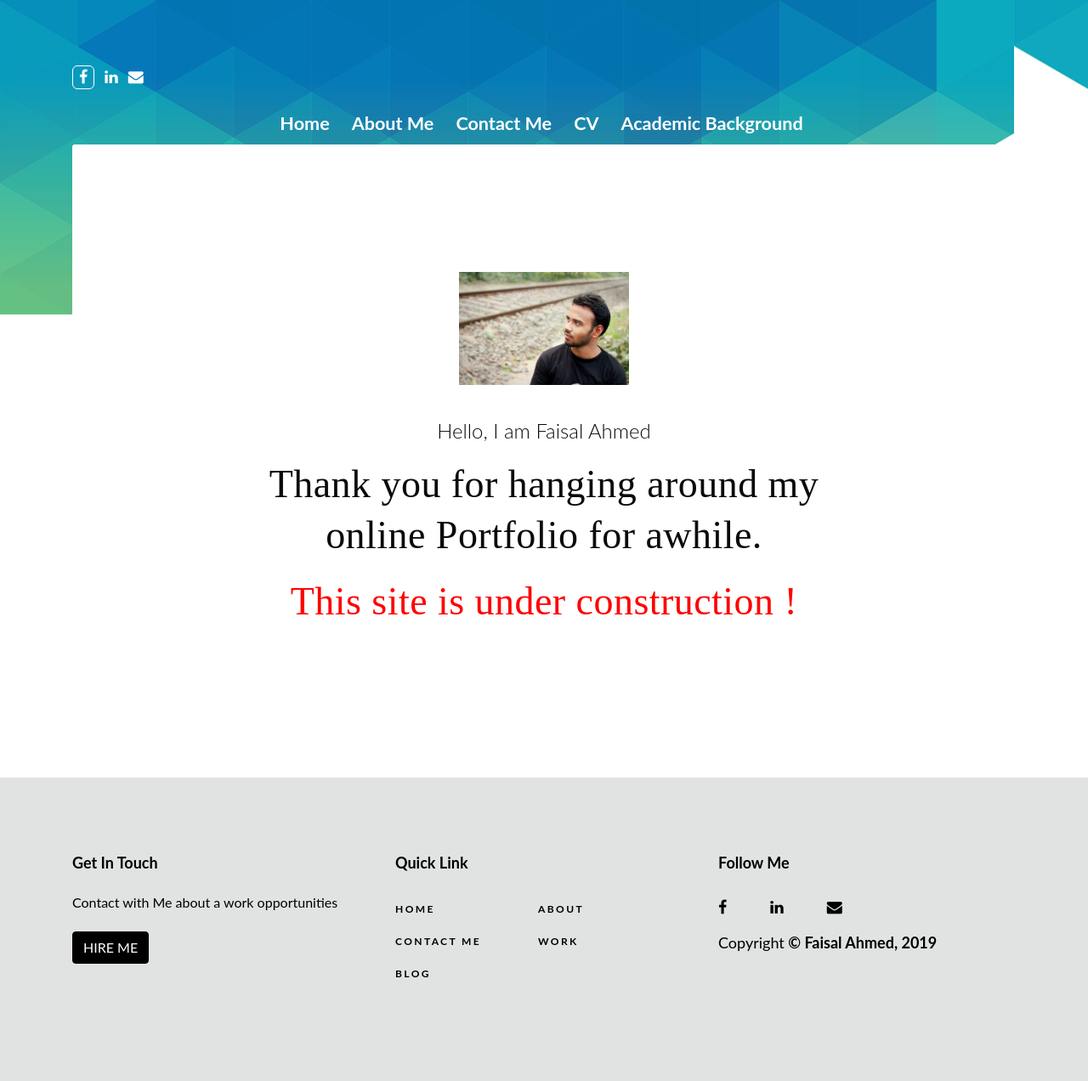
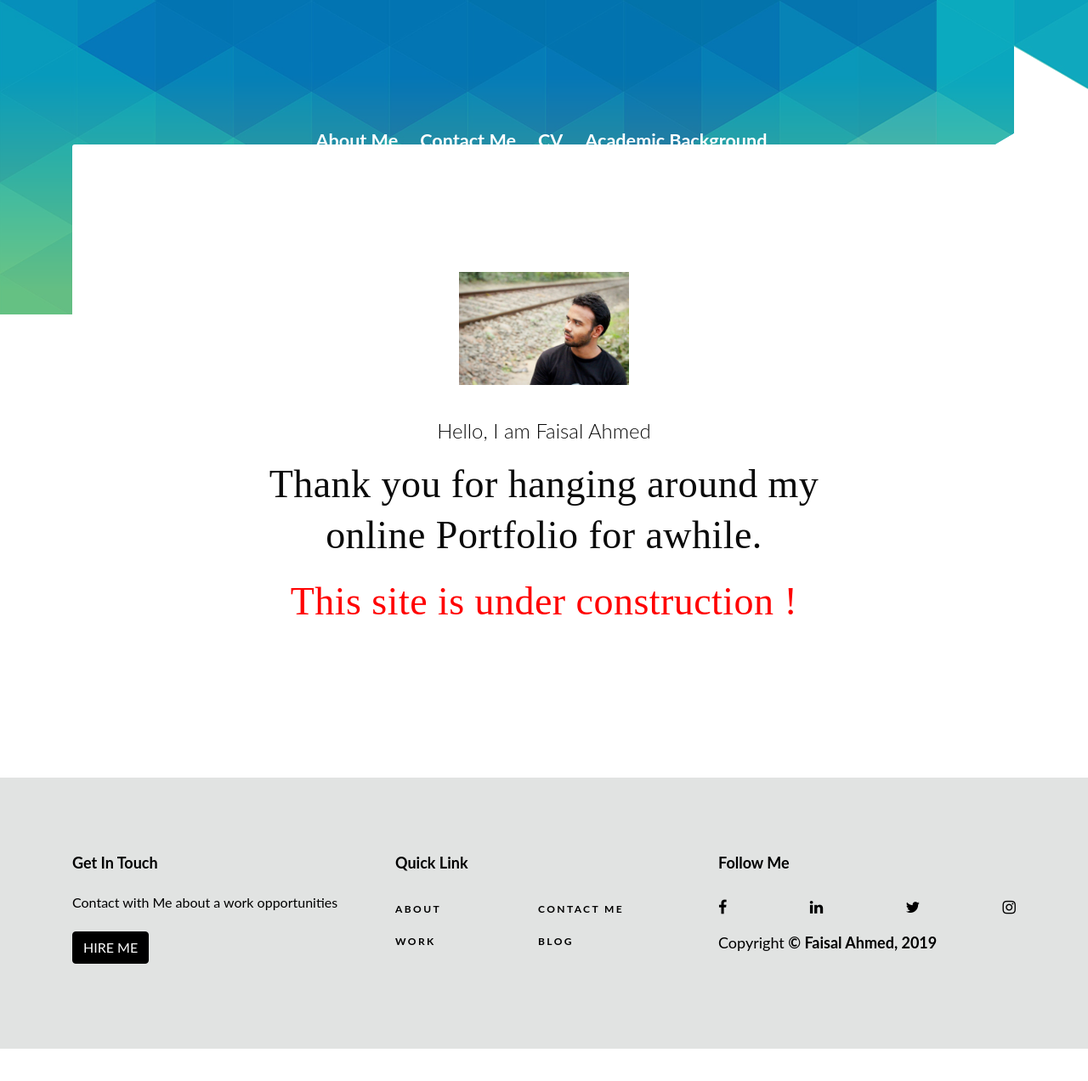
Before and after one commit to FaisalAhmedBD/faisalahmedbd.github.io, a React (Create React App) app: page / in a window 1280 px wide. Shown: the whole page at 85% size. After the commit the page ends 1234 px from the top, so only its background shows below. Built offline with nearby package versions, Linux system fonts and the light colour scheme.

Commit message:
fixed links and removed social section from header

```diff
--- a/public/index.html
+++ b/public/index.html
@@ -3,8 +3,8 @@
 
 <head>
   <meta charset="utf-8" />
-  <link rel="shortcut icon" href="%PUBLIC_URL%/me.jpg" sizes="32x32" />
-  <link rel="shortcut icon" href="%PUBLIC_URL%/me.jpg" sizes="192x192" />
+  <link rel="shortcut icon" href="%PUBLIC_URL%/avatar.svg" sizes="32x32" />
+  <link rel="shortcut icon" href="%PUBLIC_URL%/avatar.svg" sizes="192x192" />
 
   <meta name="viewport" content="width=device-width, initial-scale=1" />
   <meta name="theme-color" content="#000000" />
--- a/src/components/footer.js
+++ b/src/components/footer.js
@@ -11,7 +11,7 @@ class Footer extends React.Component {
                                 <h3 className="widget-title">Get In Touch</h3>
                                 <div className="textwidget">
                                     <div className="info-contact">
-                                        <h4>Contact with Me about a work opportunities </h4><a className="btn btn-primary" href="#">HIRE ME</a>
+                                        <h4>Contact with Me about a work opportunities </h4><a className="btn btn-primary" href="mailto:faisalcse9@gmail.com">HIRE ME</a>
                                     </div>
                                 </div>
                             </div>
@@ -21,11 +21,10 @@ class Footer extends React.Component {
                                 <h3 className="widget-title">Quick Link</h3>
                                 <div className="menu-quick-link-container">
                                     <ul id="menu-quick-link" className="menu">
-                                        <li id="menu-item-43" className="menu-item menu-item-type-custom menu-item-object-custom current-menu-item current_page_item menu-item-home menu-item-43"><a href="http://demo.themeum.com/wordpress/aresmurphy/">Home</a></li>
-                                        <li id="menu-item-44" className="menu-item menu-item-type-custom menu-item-object-custom menu-item-44"><a href="#">About</a></li>
-                                        <li id="menu-item-45" className="menu-item menu-item-type-custom menu-item-object-custom menu-item-45"><a href="#">Contact Me</a></li>
-                                        <li id="menu-item-46" className="menu-item menu-item-type-custom menu-item-object-custom menu-item-46"><a href="#">Work</a></li>
-                                        <li id="menu-item-47" className="menu-item menu-item-type-custom menu-item-object-custom menu-item-47"><a href="#">Blog</a></li>
+                                        <li id="menu-item-44" className="menu-item menu-item-type-custom menu-item-object-custom menu-item-44"><a href="about" >About</a></li>
+                                        <li id="menu-item-45" className="menu-item menu-item-type-custom menu-item-object-custom menu-item-45"><a href="contact" >Contact Me</a></li>
+                                        <li id="menu-item-46" className="menu-item menu-item-type-custom menu-item-object-custom menu-item-46"><a href="work" >Work</a></li>
+                                        <li id="menu-item-47" className="menu-item menu-item-type-custom menu-item-object-custom menu-item-47"><a href="blog" >Blog</a></li>
                                     </ul>
                                 </div>
                             </div>
@@ -35,13 +34,10 @@ class Footer extends React.Component {
                             <div id="social_share_widget" className="widget">
                                 <h3 className="widget-title">Follow Me</h3>
                                 <ul className="social-share">
-                                    <li><a className="facebook" href="#" target="_blank"><i className="fa fa-facebook"/></a></li>
-                                    <li><a className="twitter" href="#" target="_blank"><i className="fa fa-linkedin"/></a></li>
-                                    <li><a className="g-plus" href="#" target="_blank"><i className="fa fa-envelope"/></a></li>
-                                    <li><a className="rss" href="#" target="_blank"><i className="icon-rss"/></a></li>
-                                    <li><a className="youtube" href="#" target="_blank"><i className="icon-youtube"/></a></li>
-                                    <li><a className="instagram" href="#" target="_blank"><i className="icon-instagram"/></a></li>
-                                    <li><a className="vimeo" href="#" target="_blank"><i className="icon-vimeo"/></a></li>
+                                    <li><a className="facebook" href="https://www.facebook.com/Faisal.Ahmed.029" target="_blank" rel="noopener noreferrer"><i className="fa fa-facebook" /></a></li>
+                                    <li><a className="linkedin" href="https://www.linkedin.com/in/f29/" target="_blank" rel="noopener noreferrer"><i className="fa fa-linkedin" /></a></li>
+                                    <li><a className="twitter" href="https://twitter.com/FaisalA60634267" target="_blank" rel="noopener noreferrer"><i className="fa fa-twitter" /></a></li>
+                                    <li><a className="instagram" href="https://www.instagram.com/faisal.__.ahmed/" target="_blank" rel="noopener noreferrer"><i className="fa fa-instagram" /></a></li>
                                 </ul>
                                 <div className="copyright-area">
                                     Copyright<strong> © Faisal Ahmed, 2019</strong>
--- a/src/components/home.js
+++ b/src/components/home.js
@@ -4,31 +4,10 @@ import { Menu, ProfileView, Footer } from './index'
 import '../styles/home.scss'
 
 class Home extends React.Component {
-    // constructor(props) {
-    //     super(props)
-    // }
     render() {
         return (
             <div className="homepage">
-                <div className="header container-fluid">
-                    <div className="row">
-                        <div className="container">
-                            <div className="header-menu">
-                                <div className="row">
-                                    <div className="col-xs-4 col-sm-3 col-md-2">
-                                        <div className="social-share">
-                                            <ul>
-                                                <li ><a href="https://www.facebook.com/Faisal.Ahmed.029" target="_blank" rel="noopener noreferrer"> <i className="fa fa-facebook social-share-item" /></a> </li>
-                                                <li ><a href="https://www.linkedin.com/in/f29/" target="_blank" rel="noopener noreferrer"> <i className="fa fa-linkedin social-share-item" /></a> </li>
-                                                <li ><a href="https://www.facebook.com/Faisal.Ahmed.029" target="_blank" rel="noopener noreferrer"> <i class="fa fa-envelope social-share-item" /></a> </li>
-                                            </ul>
-                                        </div>
-                                    </div>
-                                </div>
-                            </div>
-                        </div>
-
-                    </div>
+                <div className="header container-fluid menu">
                     <Menu />
                 </div>
                 <ProfileView />
--- a/src/components/menu.js
+++ b/src/components/menu.js
@@ -10,44 +10,12 @@ class Menu extends React.Component {
                         <div className="col-sm-12">
                             <div id="main-menu" className="common-menu-wrap hidden-xs hidden-sm">
                                 <ul id="menu-main-menu" className="nav">
-                                    <li className="menu-item menu-item-type-custom menu-item-object-custom current-menu-item current_page_item menu-item-home menu-item-has-children active has-menu-child current">
-                                        <a href="#" rel="noopener noreferrer">Home</a>
-                                        {/* <ul role="menu" className="sub-menu">
-                                            <li className=" menu-item menu-item-type-post_type menu-item-object-page has-menu-child"><a className="custom-menu-item" href="#">Blog Left Sidebar</a></li>
-                                            <li className=" menu-item menu-item-type-post_type menu-item-object-page has-menu-child"><a className="custom-menu-item" href="#">Blog Right Sidebar</a></li>
-                                            <li className=" menu-item menu-item-type-post_type menu-item-object-page has-menu-child"><a className="custom-menu-item" href="#">Blog Full Width</a></li>
-                                        </ul> */}
-                                    </li>
-                                    <li className=" menu-item menu-item-type-post_type menu-item-object-page has-menu-child"><a href="#" rel="noopener noreferrer"><span className="custom-menu-item">About Me</span></a></li>
-                                    <li className=" menu-item menu-item-type-post_type menu-item-object-page has-menu-child"><a href="#" rel="noopener noreferrer">Contact Me</a></li>
+                                    <li className=" menu-item menu-item-type-post_type menu-item-object-page has-menu-child"><a href="about" rel="noopener noreferrer"><span className="custom-menu-item">About Me</span></a></li>
+                                    <li className=" menu-item menu-item-type-post_type menu-item-object-page has-menu-child"><a href="contact" rel="noopener noreferrer">Contact Me</a></li>
                                     <li className=" menu-item menu-item-type-post_type menu-item-object-page has-menu-child"><a href="https://drive.google.com/file/d/1G25jRjrMhHFdSmKNZdN8DwKbqxX3E6GV/view?usp=sharing" target="_blank" rel="noopener noreferrer">CV</a></li>
-                                     <li className=" menu-item menu-item-type-taxonomy menu-item-object-category has-menu-child"><a href="#" rel="noopener noreferrer">Academic Background</a></li>
+                                     <li className=" menu-item menu-item-type-taxonomy menu-item-object-category has-menu-child"><a href="academic" rel="noopener noreferrer">Academic Background</a></li>
                                 </ul>
                             </div>
-
-
-                            {/* <div id="mobile-menu" className="visible-xs visible-sm">
-                                <div className="collapse navbar-collapse">
-                                    <ul id="menu-main-menu-1" className="nav navbar-nav"><li id="menu-item-8" className="menu-item menu-item-type-custom menu-item-object-custom current-menu-item current_page_item menu-item-home menu-item-has-children menu-item-8 active"><a title="Home" href="http://demo.themeum.com/wordpress/aresmurphy/">Home</a>
-                                        <span className="menu-toggler collapsed" data-toggle="collapse" data-target=".collapse-8">
-                                            <i className="fa fa-angle-right"></i>
-                                        </span>
-                                        <ul role="menu" className="collapse collapse-8 ">
-                                            <li id="menu-item-153" className="menu-item menu-item-type-post_type menu-item-object-page menu-item-153"><a title="Blog Left Sidebar" href="https://demo.themeum.com/wordpress/aresmurphy/blog-left-sidebar/">Blog Left Sidebar</a></li>
-                                            <li id="menu-item-152" className="menu-item menu-item-type-post_type menu-item-object-page menu-item-152"><a title="Blog Right Sidebar" href="https://demo.themeum.com/wordpress/aresmurphy/blog-right-sidebar/">Blog Right Sidebar</a></li>
-                                            <li id="menu-item-151" className="menu-item menu-item-type-post_type menu-item-object-page menu-item-151"><a title="Blog Full Width" href="https://demo.themeum.com/wordpress/aresmurphy/blog-full-width/">Blog Full Width</a></li>
-                                        </ul>
-                                    </li>
-                                        <li id="menu-item-143" className="menu-item menu-item-type-post_type menu-item-object-page menu-item-143"><a title="About Me" href="https://demo.themeum.com/wordpress/aresmurphy/about-me/">About Me</a></li>
-                                        <li id="menu-item-144" className="menu-item menu-item-type-post_type menu-item-object-page menu-item-144"><a title="Contact Me" href="https://demo.themeum.com/wordpress/aresmurphy/contact-me/">Contact Me</a></li>
-                                        <li id="menu-item-114" className="menu-item menu-item-type-taxonomy menu-item-object-category menu-item-114"><a title="Graphic &amp; Design" href="https://demo.themeum.com/wordpress/aresmurphy/blog/category/graphic-design/">Graphic &amp; Design</a></li>
-                                    </ul>    </div>
-                            </div>
-                            <div className="text-center clearfix">
-                                <button type="button" className="navbar-toggle" data-toggle="collapse" data-target=".navbar-collapse">
-                                    <i className="fa fa-bars"></i>
-                                </button>
-                            </div> */}
                         </div>
                     </div>
                 </div>
--- a/src/styles/home.scss
+++ b/src/styles/home.scss
@@ -6,6 +6,9 @@
         background-repeat: no-repeat;
         background-attachment: inherit;
         min-height: 370px;
+        .main-menu-wrap.sticky-header{
+            padding-top: 150px;
+        }
         .row {
             margin-right: -15px;
             margin-left: -15px;
```
Also changed, not shown: src/assets/avatar.svg (added), 1 other file (tests, documents, lock files or other folders).
